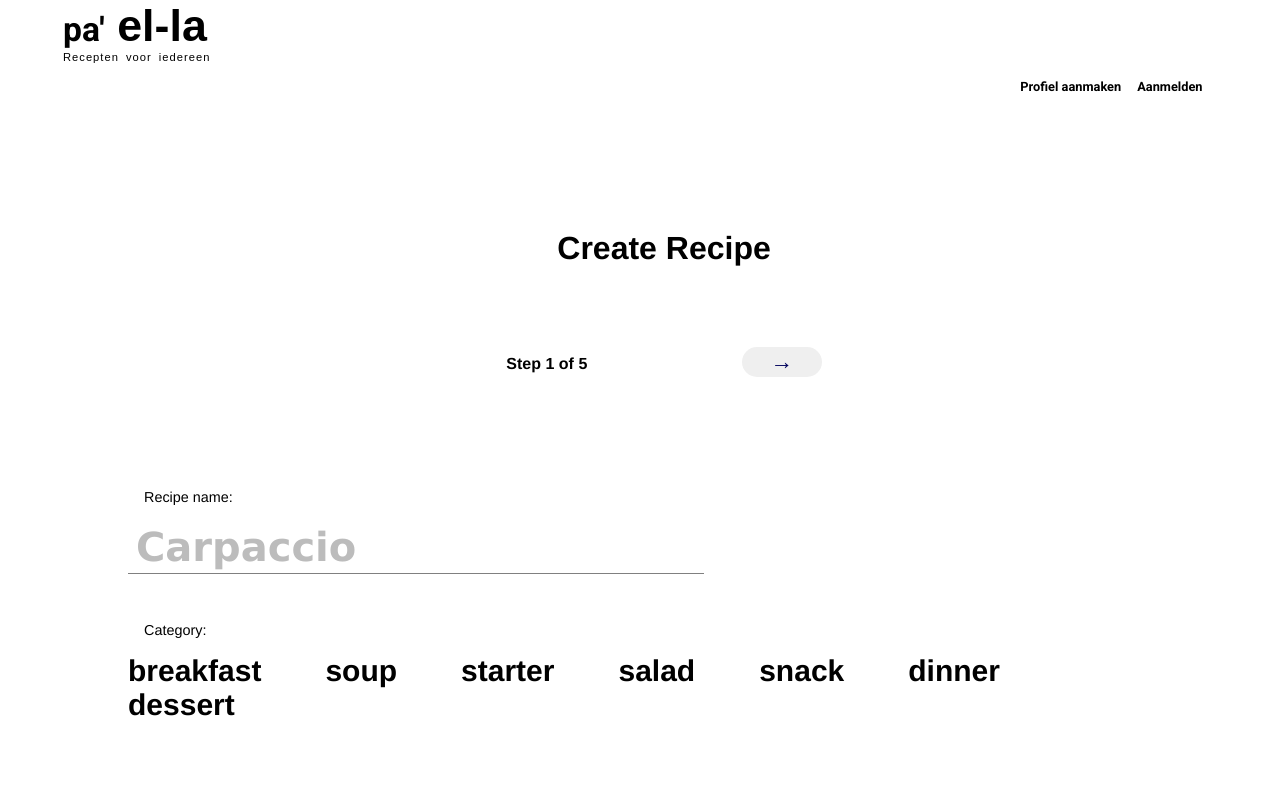
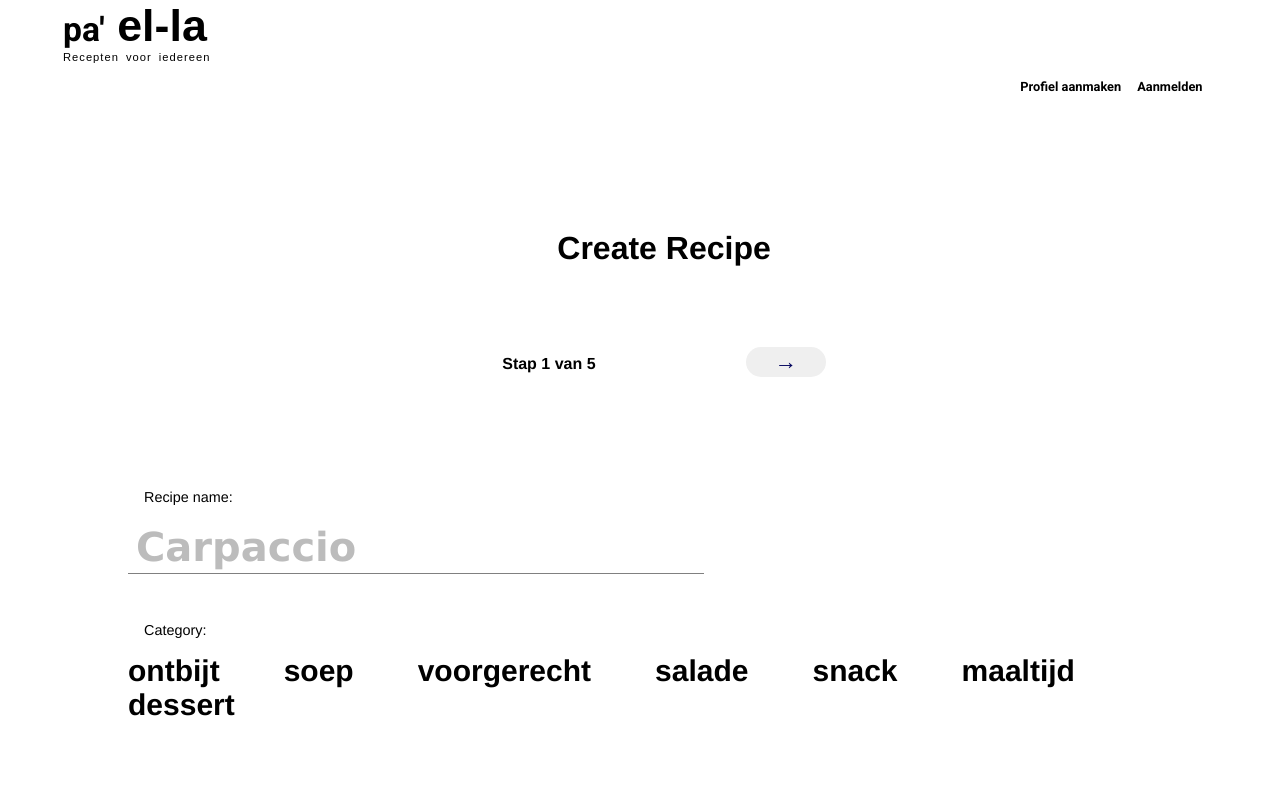
Before and after one commit to Christian-Mar/pa-ella, a Next.js app: page /create-recipe in a window 1280 px wide. Shown: the top 800 px of the page. Built offline with nearby package versions, Linux system fonts and the light colour scheme; no server answers.

Commit message:
translation of some elementes

```diff
--- a/components/recipeForm/Allergens.js
+++ b/components/recipeForm/Allergens.js
@@ -14,6 +14,7 @@ function Allergens({ updateForm, allergens }) {
 
 	return (
 		<>
+			<h3 className={styles.label}>Allergenen: </h3>
 			<div className={styles.form__radioFieldContainer}>
 				<input
 					type='checkbox'
--- a/components/recipeForm/Category.js
+++ b/components/recipeForm/Category.js
@@ -12,48 +12,48 @@ const Category = ({ category, updateForm}) => {
 						type='radio'
 						name='category'
 						onChange={onChange}
-						value='breakfast'
+						value='ontbijt'
 						checked={category === 'breakfast'}
 						id='breakfast'
 					/>
 					<label className={styles.form__radioLabel} htmlFor='breakfast'>
-						breakfast
+						ontbijt
 					</label>
 					<input
 						className={styles.form__radioField}
 						type='radio'
 						name='category'
 						onChange={onChange}
-						value='soup'
+						value='soep'
 						checked={category === 'soup'}
 						id='soup'
 					/>
 					<label className={styles.form__radioLabel} htmlFor='soup'>
-						soup
+						soep
 					</label>
 					<input
 						className={styles.form__radioField}
 						type='radio'
 						name='category'
 						onChange={onChange}
-						value='starter'
+						value='voorgerecht'
 						checked={category === 'starter'}
 						id='starter'
 					/>
 					<label className={styles.form__radioLabel} htmlFor='starter'>
-						starter
+						voorgerecht
 					</label>
 					<input
 						className={styles.form__radioField}
 						type='radio'
 						name='category'
 						onChange={onChange}
-						value='salad'
+						value='salade'
 						checked={category === 'salad'}
 						id='salad'
 					/>
 					<label className={styles.form__radioLabel} htmlFor='salad'>
-						salad
+						salade
 					</label>
 					<input
 						className={styles.form__radioField}
@@ -72,12 +72,12 @@ const Category = ({ category, updateForm}) => {
 						type='radio'
 						name='category'
 						onChange={onChange}
-						value='dinner'
+						value='maatlijd'
 						checked={category === 'dinner'}
 						id='dinner'
 					/>
 					<label className={styles.form__radioLabel} htmlFor='dinner'>
-						dinner
+						maaltijd
 					</label>
 					<input
 						className={styles.form__radioField}
--- a/components/recipeForm/Ingredients.js
+++ b/components/recipeForm/Ingredients.js
@@ -42,7 +42,7 @@ const Ingredients = ({ updateForm, ingredients }) => {
 
 	return (
 		<div>
-			<h3 className={styles.label}>Ingredients component </h3>
+			<h3 className={styles.label}>Ingredienten: </h3>
 			<div>
 				{ingredientValues.map((ingredientValues, index) => (
 					<div key={index}>
@@ -50,7 +50,7 @@ const Ingredients = ({ updateForm, ingredients }) => {
 						<input
 							type='text'
 							name='amount'
-							placeholder='amount'
+							placeholder='hoeveelheid'
 							value={ingredientValues.amount}
 							onChange={e => handleChangeInput(index, e)}
 							className={styles.form__inputFieldIngredients}
@@ -58,7 +58,7 @@ const Ingredients = ({ updateForm, ingredients }) => {
 						<input
 							type='text'
 							name='unit'
-							placeholder='unit'
+							placeholder='eenheid'
 							value={ingredientValues.unit}
 							onChange={e => handleChangeInput(index, e)}
 							className={styles.form__inputFieldIngredients}
--- a/components/recipeForm/Method.js
+++ b/components/recipeForm/Method.js
@@ -4,16 +4,16 @@ const Method = ({ method, methodTime, updateForm }) => {
 	const onChange = e => updateForm(e.target.name, e.target.value);
 	return (
 		<div>
-			<h3 className={styles.label}>Preparation: </h3>
+			<h3 className={styles.label}>Bereiding: </h3>
 			<textarea
 				type='text'
 				name='method'
 				onChange={onChange}
 				value={method}
-				placeholder='Describe the preparation'
+				placeholder='Beschrijf eenvoudig de verschillende stappen om tot het gerecht te komen'
 				className={styles.form__textAreaField}
 			/>
-			<h3 className={styles.label}>Preparation time: </h3>
+			<h3 className={styles.label}>Actieve bereidingstijd: </h3>
 			{methodTime}
 			<select
 				className={styles.form__selectField}
@@ -21,7 +21,7 @@ const Method = ({ method, methodTime, updateForm }) => {
 				defaultValue={'default'}
 				name='methodTime'
 
-			> <option value={'default'} disabled>Choose an option</option>
+			> <option value={'default'} disabled>Kies</option>
 				<option value='max 20 minuten'>minder dan 20 min </option>
 				<option value='25 minuten'>25 min</option>
 				<option value='30 minuten'>30 min</option>
--- a/context/AuthContext.js
+++ b/context/AuthContext.js
@@ -38,10 +38,6 @@ export const AuthContextProvider = ({children}) => {
 		});
 	}, []);
 
-
-
-  console.log('AuthContext state', state);
-
 	return (
 		<AuthContext.Provider value={{ ...state, dispatch }}>
 			{ children }
--- a/hooks/useDeleteProfile.js
+++ b/hooks/useDeleteProfile.js
@@ -6,7 +6,6 @@ export const useDeleteProfile = () => {
 	const { dispatch } = useAuthContext();
   const user = auth.currentUser;
 	// it's only the person who's logged in that we log out, so 'auth' is enough
-  console.log(auth);
 	const deleteU = () => {
 		deleteUser(user)
 			.then(() => {
--- a/hooks/useProfileImage.js
+++ b/hooks/useProfileImage.js
@@ -7,7 +7,7 @@ export const useProfileImage = () => {
   const user = auth.currentUser;
 
 	async function upload(file, user, setLoading) {
-		//console.log(user);
+
 		const fileRef = ref(storage, 'profileImages/' + user.uid + '.png');
 		setLoading(true);
 		const snapshot = await uploadBytes(fileRef, file); // till here, this is uploading to firebase storage
--- a/pages/create-recipe/index.js
+++ b/pages/create-recipe/index.js
@@ -106,7 +106,7 @@ const CreateRecipe = () => {
 					>
 						&larr;
 					</button>
-					<h4 className={styles.container__title}>Step {count} of 5</h4>
+					<h4 className={styles.container__title}>Stap {count} van 5</h4>
 					<button
 						className={styles.form__DirectionButton}
 						type='submit'
@@ -146,15 +146,13 @@ const CreateRecipe = () => {
 
 					{count === 4 ? (
 						<div>
-							<Allergens
-								allergens={recipe.allergens}
-								updateForm={updateForm}
-							/>
+							<Allergens allergens={recipe.allergens} updateForm={updateForm} />
 						</div>
 					) : null}
 
 					{count === 5 ? (
 						<div className={styles.form__submitContainer}>
+							<h3 className={styles.label}>Foto toevoegen: </h3>
 							<div className={styles.form__imageContainer}>
 								<div className={styles.image__dish}>
 									<Image
@@ -173,7 +171,7 @@ const CreateRecipe = () => {
 								onClick={handleSubmit}
 								type='submit'
 							>
-								Submit
+								Bevestig
 							</button>
 						</div>
 					) : null}
--- a/pages/makingOf/index.js
+++ b/pages/makingOf/index.js
@@ -377,7 +377,7 @@ const making = () => {
 							<tr>
 								<td className={styles.table__cell}> Recept detailpagina </td>
 								<td className={styles.table__cellSmall}>6 uur 30 minuten</td>
-								<td className={styles.table__cellSmall}>6 uur</td>
+								<td className={styles.table__cellSmall}>6 uur 30 minuten</td>
 							</tr>
 							<tr>
 								<td className={styles.table__cell}> Recept commentaar </td>
@@ -510,12 +510,12 @@ const making = () => {
 						beter fundament hadden we niet kunnen krijgen.
 					</p>
 					<p>
-						- <b>Simon</b>: voor het enthousiamse van de vereenvoudiging,
+						- <b>Simon</b>: voor het enthousiasme van de vereenvoudiging,
 						waarmee hij de moed kan geven om de Mont Blanc beklimmen als was het
 						ordinair de volgende verdieping in een huis. Hij is er alvast in
 						geslaagd complexe zaken simpel te maken, ons dingen te laten doen
 						die we niet voor mogelijk hadden geacht, wat een ongelooflijk talent
-						is. Quote:{' '}
+						is. Quote:
 						<i>
 							'Programmeren is in se nog altijd zoals honderd jaar geleden. Er
 							is nog niets veranderd in de oorspronkelijke functies.'
```
